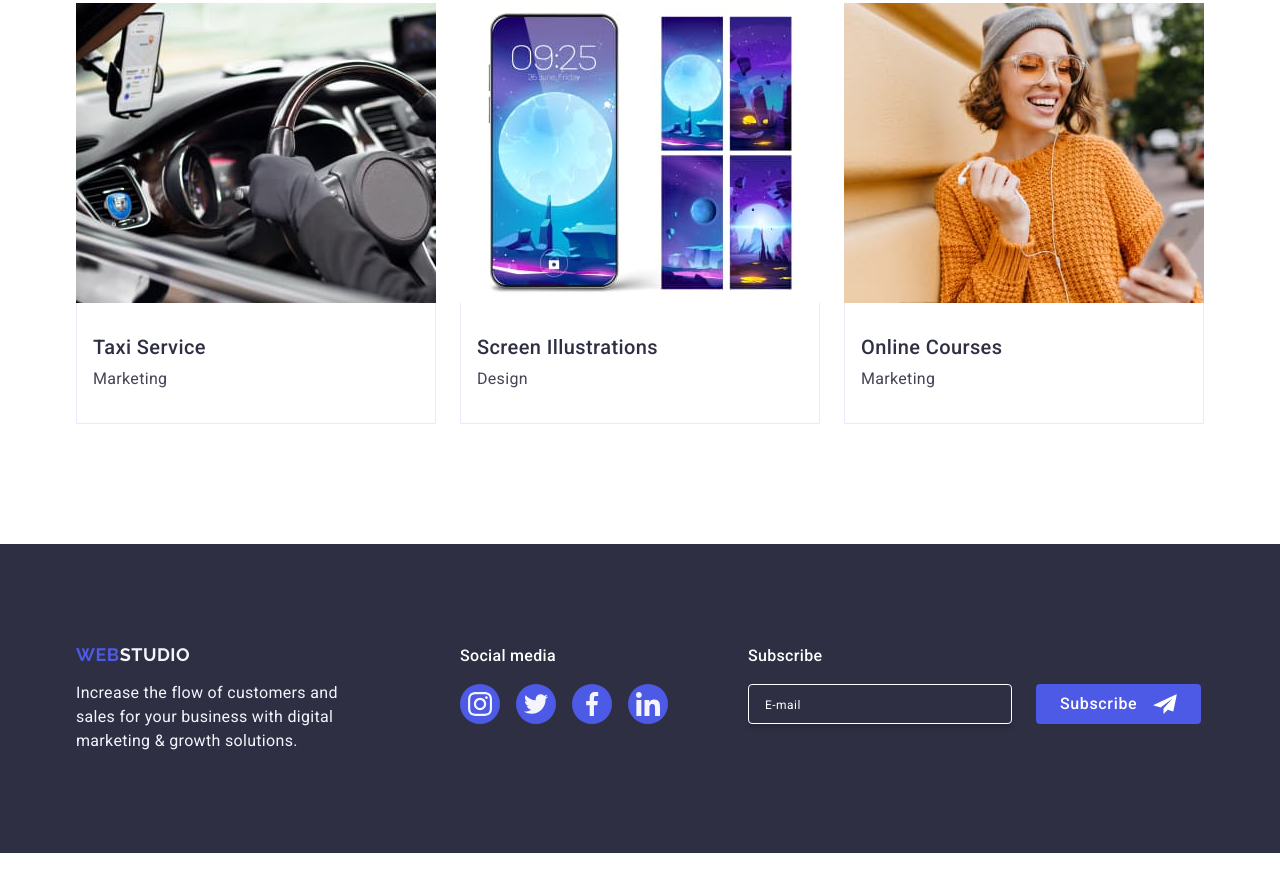
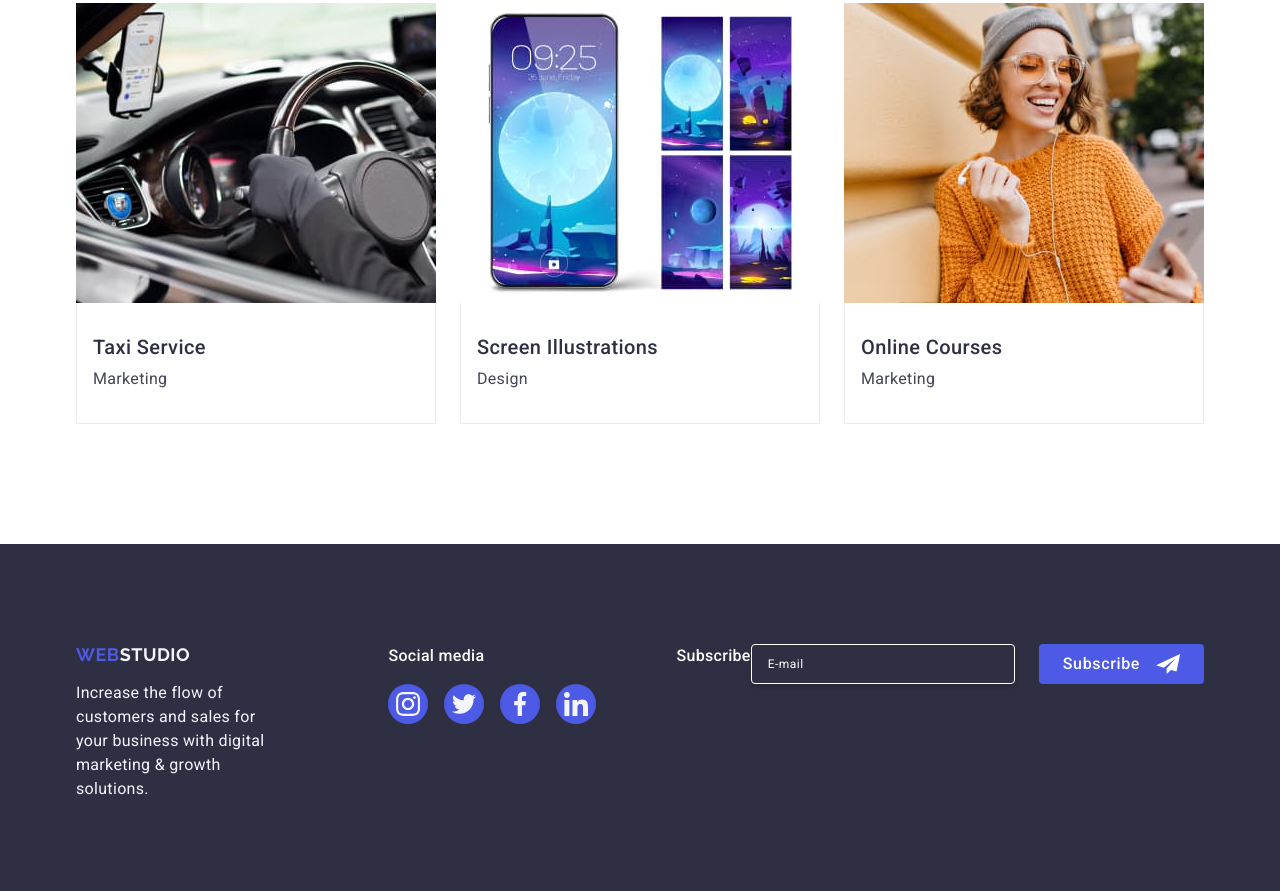
Before and after one commit to daria-tsevashova/goit-markup-hw-05, a plain HTML site: page index.html in a window 1280 px wide. Shown: the part 2615-3506 px from the top of the page. Before the commit the page ends 3468 px from the top, so only its background shows below. Drawn offline with nearby package versions, Linux system fonts and the light colour scheme.

Commit message:
fix code

```diff
--- a/css/style.css
+++ b/css/style.css
@@ -529,7 +529,7 @@ button {
 }
 
 .subscribe-cont {
-  display: block;
+  display: flex;
   font-weight: 400;
   font-size: 16px;
   line-height: 1.5;
@@ -537,6 +537,7 @@ button {
   color: #f4f4fd;
 }
 .subscribe-text {
+
   font-weight: 500;
   font-size: 16px;
   line-height: 1.5;
@@ -547,10 +548,14 @@ button {
 }
 
 .subscribe-form {
-  display: inline-flex;
+  gap 24px для
 }
 
 .subscribe-input {
+font-size: 12px;
+ line-height: 2;
+ letter-spacing: 0.04em;
+
   border: 1px solid #fff;
   border-radius: 4px;
   width: 264px;
@@ -578,9 +583,10 @@ button {
 
 .subscribe-button {
   display: flex;
+   justify-content: center;
   align-items: center;
-  gap: 16px;
 
+  font-family: "Roboto", sans-serif;
   font-weight: 500;
   font-size: 16px;
   line-height: 1.5;
@@ -589,25 +595,25 @@ button {
 
   color: #fff;
 
+   border: none;
   border-radius: 4px;
-  border: #4d5ae5;
   padding: 8px 24px;
-  width: 165px;
+  min-width: 165px;
   height: 40px;
   background-color: #4d5ae5;
 
-  transition: border 250ms cubic-bezier(0.4, 0, 0.2, 1),
-    background-color 250ms cubic-bezier(0.4, 0, 0.2, 1);
+  transition: background-color 250ms cubic-bezier(0.4, 0, 0.2, 1);
 }
 
 .subscribe-button:hover,
 .subscribe-button:focus {
-  border: #31d0aa;
+
   background-color: #31d0aa;
 }
 
 .subscribe-svg {
   fill: #fff;
+  margin-left: 16px;
 }
 
 /* #endregion Footer */
--- a/index.html
+++ b/index.html
@@ -496,6 +496,7 @@
         <div class="subscribe-cont">
           <p class="subscribe-text">Subscribe</p>
           <form class="subscribe-form">
+            <label class="subscribe-label" for="user-subscribe"></label>
             <input
               class="subscribe-input"
               id="user-subscribe"
@@ -503,15 +504,13 @@
               placeholder="E-mail"
               name="email-text"
             />
-            <label class="subscribe-label" for="user-subscribe"></label>
-
-            <button class="subscribe-button" type="submit">
-              Subscribe
-              <svg class="subscribe-svg" width="24" height="20">
-                <use href="./images/icons.svg#send"></use>
-              </svg>
-            </button>
           </form>
+          <button class="subscribe-button" type="submit">
+            Subscribe
+            <svg class="subscribe-svg" width="24" height="24">
+              <use href="./images/icons.svg#send"></use>
+            </svg>
+          </button>
         </div>
       </div>
     </footer>
```
